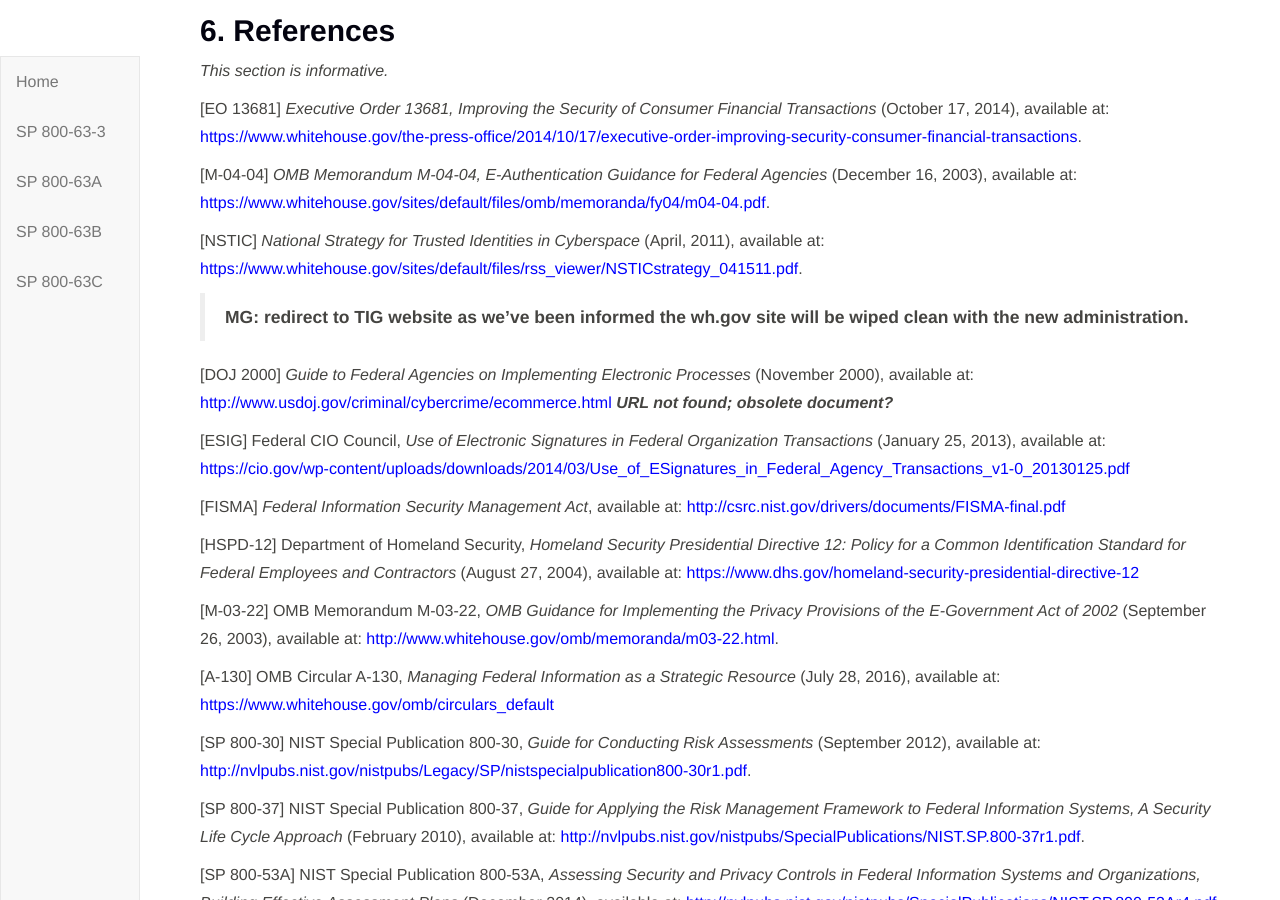
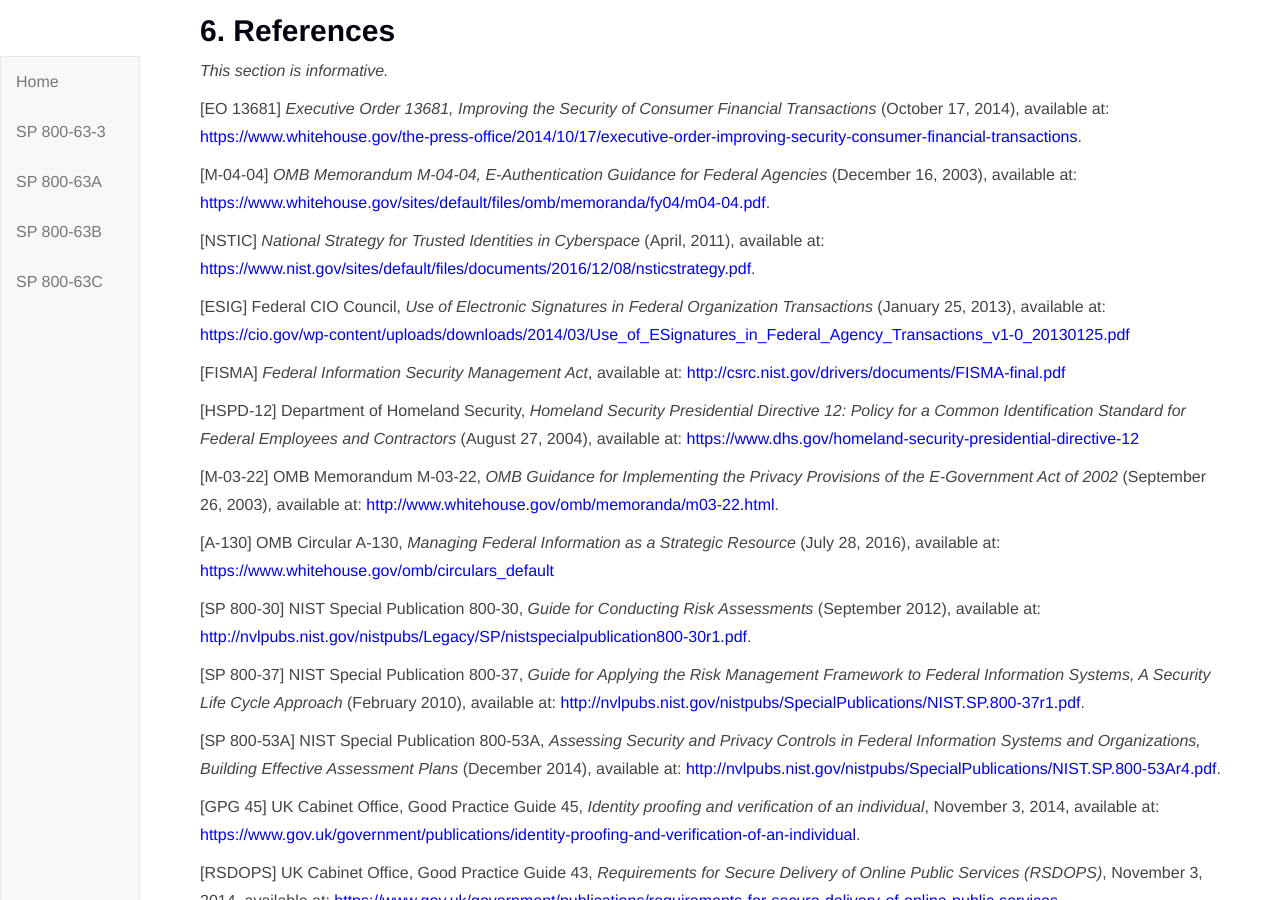
Before and after one commit to usnistgov/800-63-3, a Jekyll site: the page built from sp800-63-3.md, in a window 1280 px wide and 900 px high, scrolled down 36006 px. Built offline with Jekyll 4.4.1, drawn with Linux system fonts in a browser that asks for light colours; some of the changed text lies outside the part shown.

Commit message:
Update sec6 per MEG review

```diff
--- a/sp800-63-3/sec1_2_introduction.md
+++ b/sp800-63-3/sec1_2_introduction.md
@@ -117,12 +117,8 @@ In particular, privacy requirements and legal risks may lead agencies to
 determine that additional authentication measures or other process
 safeguards are appropriate. When developing digital authentication processes
 and systems, agencies should consult *OMB Guidance for Implementing the
-Privacy Provisions of the E-Government Act of 2002* [[M-03-22]](#M-03-22). See the *Guide to Federal Agencies on
-Implementing Electronic Processes* [[DOJ 2000]](#DOJ2000) for
-additional information on legal risks, especially those that are related
-to the need to satisfy legal standards of proof and prevent repudiation,
-as well as *Use of Electronic Signatures in Federal Organization
-Transactions* [[ESIG]](#ESIG).
+Privacy Provisions of the E-Government Act of 2002* [[M-03-22]](#M-03-22). See the *Use of Electronic Signatures in Federal Organization
+Transactions* [[ESIG]](#ESIG) for additional information on legal risks, especially those that are related to the need to satisfy legal standards of proof and prevent repudiation.
 
 Additionally, Federal agencies implementing these guidelines should
 adhere to the requirements of Title III of the E-Government Act,
--- a/sp800-63-3/sec6_references.md
+++ b/sp800-63-3/sec6_references.md
@@ -10,13 +10,7 @@
 
 <a name="M-04-04"></a>[M-04-04] *OMB Memorandum M-04-04, E-Authentication Guidance for Federal Agencies* (December 16, 2003), available at: <https://www.whitehouse.gov/sites/default/files/omb/memoranda/fy04/m04-04.pdf>.
 
-<a name="theNSTIC"></a>[NSTIC] *National Strategy for Trusted Identities in Cyberspace* (April, 2011), available at: <https://www.whitehouse.gov/sites/default/files/rss_viewer/NSTICstrategy_041511.pdf>.
-
->**MG: redirect to TIG website as we've been informed the wh.gov site will be wiped clean with the new administration.**
-
-<a name="DOJ2000"></a>[DOJ 2000] *Guide to Federal
-Agencies on Implementing Electronic Processes* (November 2000),
-available at: <http://www.usdoj.gov/criminal/cybercrime/ecommerce.html> ***URL not found; obsolete document?***
+<a name="theNSTIC"></a>[NSTIC] *National Strategy for Trusted Identities in Cyberspace* (April, 2011), available at: <https://www.nist.gov/sites/default/files/documents/2016/12/08/nsticstrategy.pdf>.
 
 <a name="ESIG"></a>[ESIG] Federal CIO Council, *Use of
 Electronic Signatures in Federal Organization Transactions* (January 25, 2013),
```
